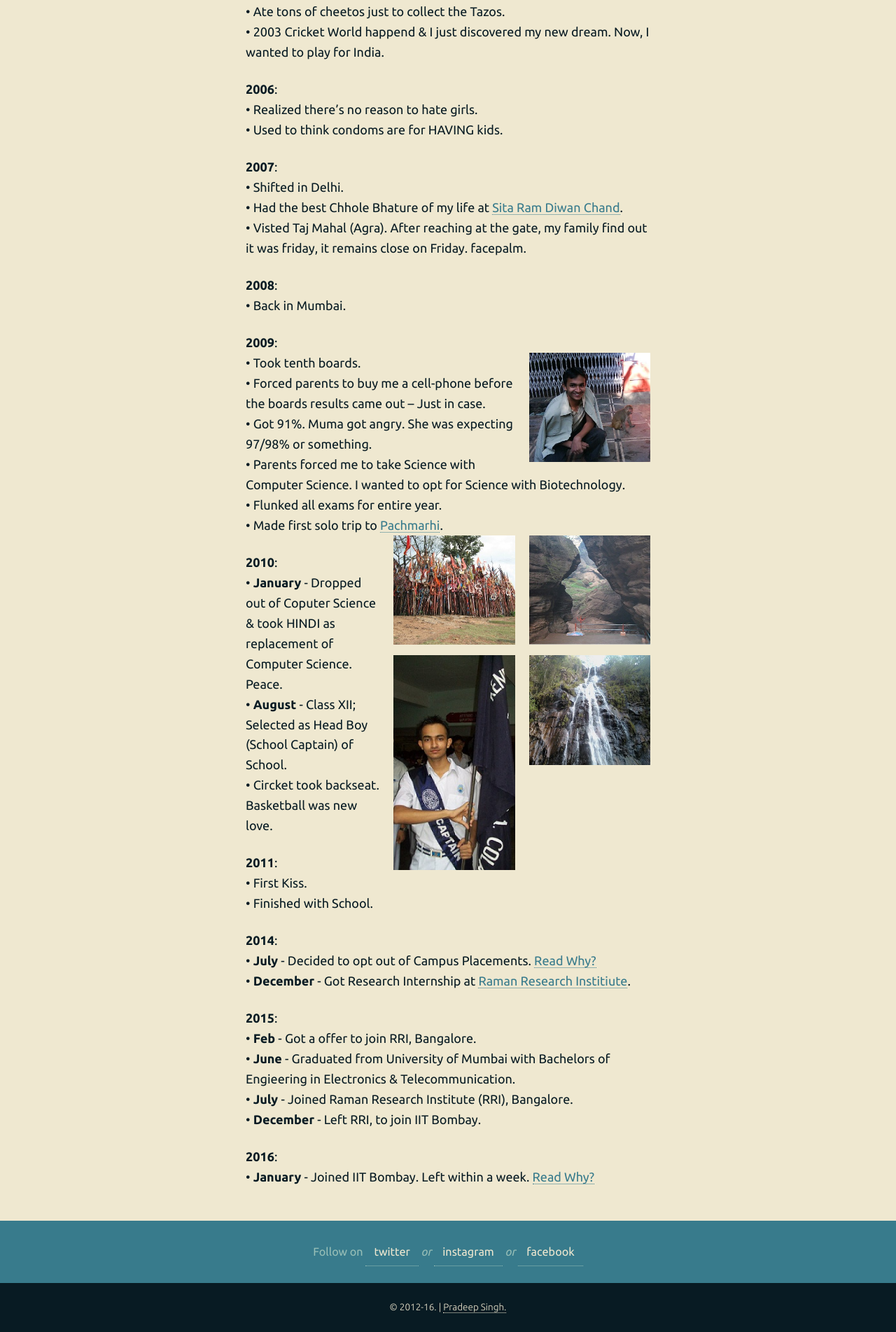
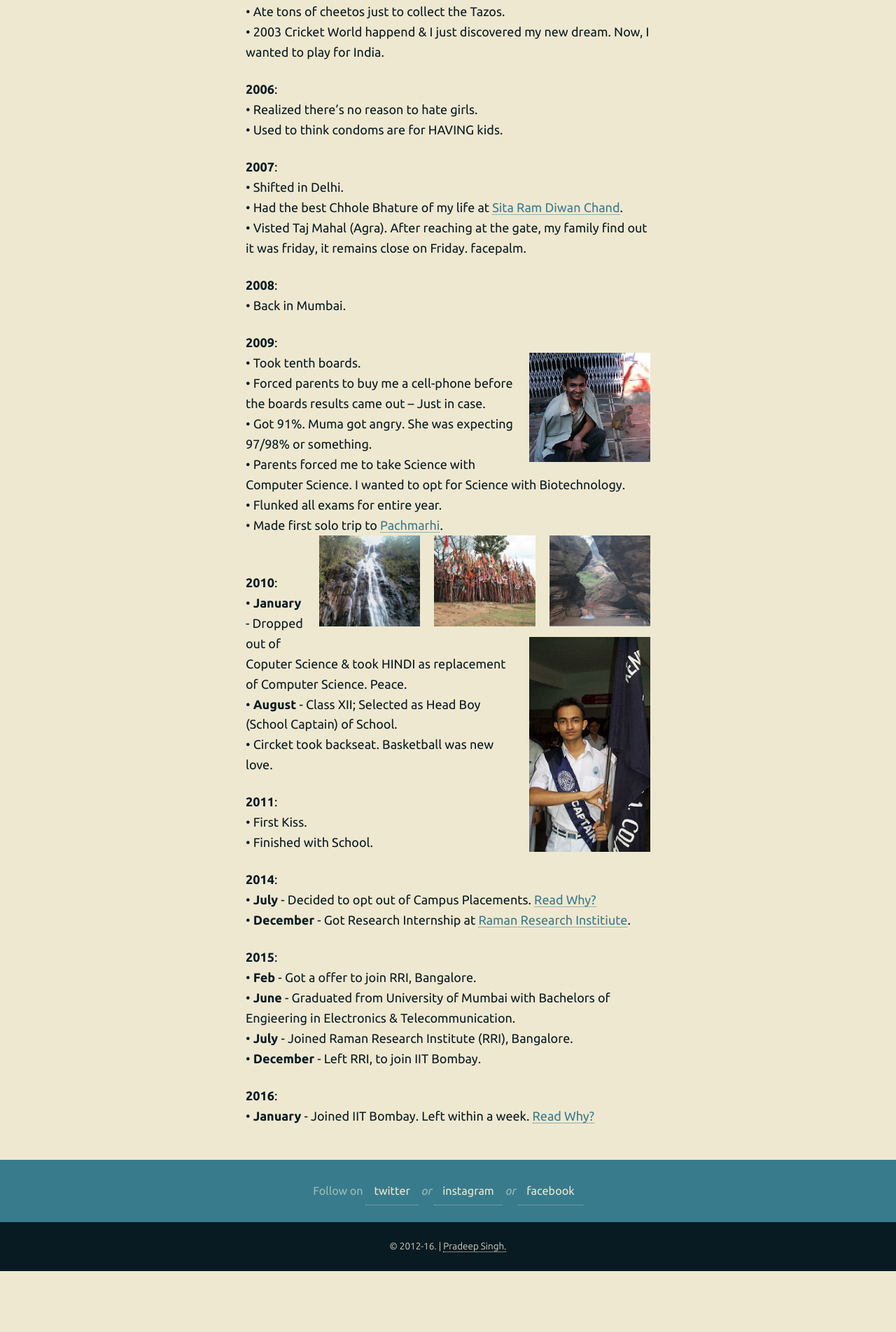
Before and after one commit to 93notes/93notes.github.io, a Jekyll site: the page built from timeline.html, in a window 1280 px wide. Shown: the part 1167-3070 px from the top of the page at 70% size. Built offline with Jekyll 4.4.1, drawn with Linux system fonts in a browser that asks for light colours; nearby versions of some CDN libraries; after the commit the page ends 2983 px from its top, so only the background shows below that.

Commit message:
Update timeline.html

```diff
--- a/timeline.html
+++ b/timeline.html
@@ -112,9 +112,9 @@ He wanted me to be as Rich as his freind. LOL. </br>
 &bull; Parents forced me to take Science with Computer Science. I wanted to opt for Science with Biotechnology.</br>
 &bull; Flunked all exams for entire year. </br>
 &bull; Made first solo trip to <a href="https://en.wikipedia.org/wiki/Pachmarhi" target="_blank">Pachmarhi</a>. </br>
-<img width="30%" float="left" src="/images/personal/caves.jpg" alt="Caves in Pachmarhi"/> <img width="30%" float="centre" src="/images/personal/temple.jpg" alt="Temple in Pachmarhi"/> <img width="30%" float="right" src="/images/personal/waterfall.jpg" alt="Bee Waterfall in Pachmarhi"/>
+<img width="25%" float="left" src="/images/personal/caves.jpg" alt="Caves in Pachmarhi"/> <img width="25%" float="center" src="/images/personal/temple.jpg" alt="Temple in Pachmarhi"/> <img width="25%" float="right" src="/images/personal/waterfall.jpg" alt="Bee Waterfall in Pachmarhi"/>
 </p>
-
+</br>
 <p>
 <strong>2010</strong>: </br>
 <img width="30%" src="/images/personal/School-Captain.jpg" alt="Pradeep Singh as School Captain"/>
```
